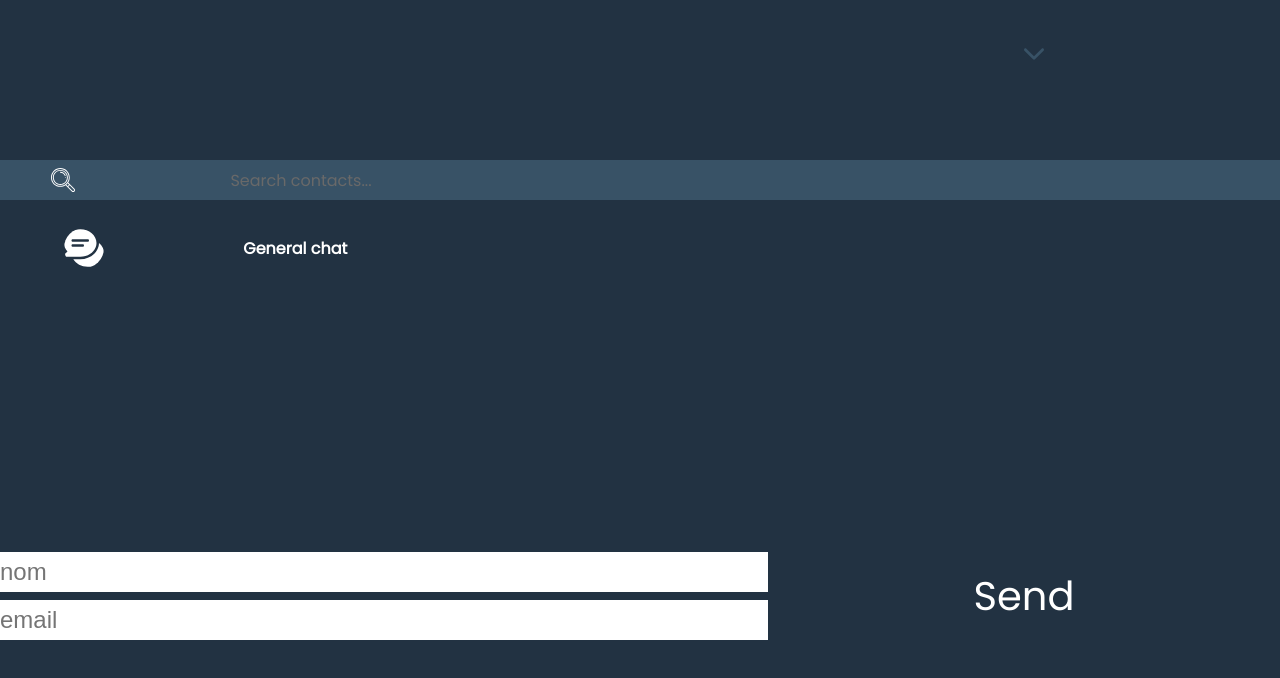
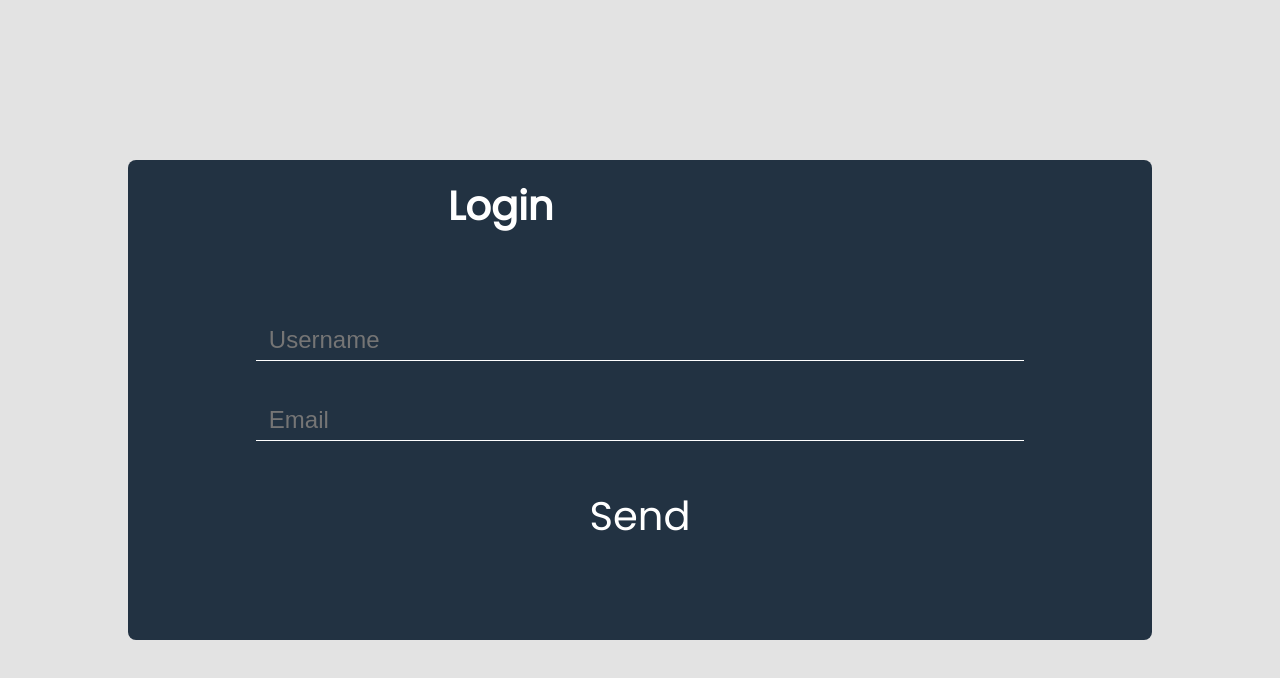
Before and after one commit to Coyls/workshopsocket, a website: page public/index.html in a window 1280 px wide. Drawn offline with Linux system fonts and the light colour scheme; no server answers.

Commit message:
new login page

```diff
--- a/index.js
+++ b/index.js
@@ -40,11 +40,11 @@ io.on('connection', (socket) => {
         const index = users.findIndex(user => user.userId === socket.id)
 
         if (index !== -1) {
+            io.to(users[index].room).emit('participants' , users)
             io.to(users[index].room).emit('connect message', ` ${users[index].name} vient de se déconnecter de ${users[index].room}`)
             users.splice(index, 1)
         }
 
-        io.to(users[index].room).emit('participants' , users)
     })
 });
 
--- a/public/app.js
+++ b/public/app.js
@@ -11,7 +11,7 @@ const wait = (delay) => {
 const people = document.querySelector("#people");
 const messages = document.querySelector("#messages")
 const message = document.querySelector("#message")
-const mainMessage = document.querySelector("#mainMessage")
+const loginPage = document.querySelector("#loginPage")
 people.innerHTML += `
     <div class="user">
         <div class="imgUser">
@@ -53,6 +53,10 @@ messages.onclick = () => {
     message.style.left = "0vw"
 }
 
+const sendLogin = document.querySelector("#sendForm")
+sendLogin.onclick = () => {
+    loginPage.style.display = "none"
+}
 
 
 // -------------------------------- connection -------------------------------- //
--- a/public/index.html
+++ b/public/index.html
@@ -12,6 +12,24 @@
 <body>
 
 <!------------------------ Login page / Home ------------------------>
+
+<div id="loginPage">
+
+    <div id="loginDiv">
+
+        <h1 id="loginTitle">Login</h1>
+
+        <form id="formLogin">
+            <input type="text" name="nom" placeholder="Username" autocomplete="off" id="name">
+            <br/>
+            <input type="text" name="email" placeholder="Email" id="email">
+            <button id="sendForm">Send</button>
+        </form>
+
+    </div>
+
+</div>
+
 <div id="people">
     <header id="headerCompte">
         <div id="imgCompte">
@@ -26,13 +44,6 @@
             <input type="text" id="searchBar" placeholder="Search contacts...">
         </form>
     </header>
-
-    <form id="formLogin">
-        <input type="text" name="nom" placeholder="nom" autocomplete="off" id="name">
-        <br/>
-        <input type="text" name="email" placeholder="email" id="email">
-        <button id="sendForm">Send</button>
-    </form>
 </div>
 
 <!------------------------------ Chat ------------------------------>
--- a/public/style.css
+++ b/public/style.css
@@ -7,6 +7,104 @@ body {
     height: 100vh;
     width: 100vw;
 }
+
+/*---------------------------------------------Login Page-----------------------------------------*/
+
+#loginPage{
+    position: absolute;
+    top: 0;
+    left: 0;
+    height: 100vh;
+    width: 100vw;
+    background-color: rgb(227, 227, 227);
+    z-index: 5;
+}
+
+#loginDiv {
+    position: absolute;
+    top: 20vh;
+    left: 10vw;
+    height: 60vh;
+    width: 80vw;
+    background-color: #223242;
+    border-radius: 1vh;
+}
+
+#loginTitle {
+    position: absolute;
+    top: 2vh;
+    left: 25vw;
+    font-size: 5vh;
+    font-family: Poppins, serif;
+    color: #FFFFFF;
+}
+
+#name {
+    position: absolute;
+    top: 20vh;
+    left: 10vw;
+    height: 5vh;
+    width: 60vw;
+    font-size: 3vh;
+    outline: none;
+    border: none;
+    text-decoration: none;
+    border-bottom: 0.2vh solid #FFFFFF;
+    background-color: #223242;
+    color: #FFFFFF;
+    text-indent: 1vw;
+}
+
+#email {
+    position: absolute;
+    top: 30vh;
+    left: 10vw;
+    height: 5vh;
+    width: 60vw;
+    font-size: 3vh;
+    outline: none;
+    border: none;
+    text-decoration: none;
+    border-bottom: 0.2vh solid #FFFFFF;
+    background-color: #223242;
+    color: #FFFFFF;
+    text-indent: 1vw;
+}
+
+#name:focus, #email:focus {
+    outline: none;
+}
+
+input:-webkit-autofill,
+input:-webkit-autofill:hover,
+input:-webkit-autofill:focus,
+input:-webkit-autofill:active  {
+    transition: background-color 5000s;
+    -webkit-text-fill-color: #fff !important;
+}
+
+#sendForm {
+    position: absolute;
+    top: 40vh;
+    left: 15vw;
+    height: 9vh;
+    width: 50vw;
+    font-size: 5vh;
+    outline: none;
+    border: none;
+    color: #FFFFFF;
+    font-family: Poppins, serif;
+    background-color: #223242;
+}
+
+#sendForm:hover {
+    background-color: #FFFFFF;
+    color: #385266;
+    cursor: pointer;
+
+}
+
+/*---------------------------------------------People----------------------------------------------*/
 
 #people {
     position: fixed;
@@ -131,6 +229,9 @@ h1, h2 {
     overflow: hidden;
 }
 
+/*---------------------------------------------Message---------------------------------------------*/
+
+
 #message {
     position: absolute;
     top: 0;
@@ -197,7 +298,14 @@ h1, h2 {
     width: 100vw;
 }
 
-/*//////////////////////////////////////////////////////////////////////////////////////////////////////*/
+.connectionMessage {
+    position: relative;
+    justify-content: center;
+    text-align: center;
+    color: dimgrey;
+    font-size: 2vh;
+    opacity: 0.7;
+}
 
 #formMessage {
     background-color: #223242;
@@ -281,52 +389,6 @@ h1, h2 {
     z-index: 1;
 }
 
-#name {
-    position: absolute;
-    top: 69vh;
-    left: 0;
-    height: 5vh;
-    width: 60vw;
-    font-size: 3vh;
-    outline: none;
-    border: none;
-}
-
-#email {
-    position: absolute;
-    top: 75vh;
-    left: 0;
-    height: 5vh;
-    width: 60vw;
-    font-size: 3vh;
-    outline: none;
-    border: none;
-}
-
-#name:focus, #email:focus {
-    outline: none;
-}
-
-#sendForm {
-    position: absolute;
-    top: 69vh;
-    left: 60vw;
-    height: 11vh;
-    width: 40vw;
-    font-size: 5vh;
-    outline: none;
-    border: none;
-    color: #FFFFFF;
-    font-family: Poppins, serif;
-    background-color: #223242;
-}
-
-#sendForm:hover {
-    background-color: #385266;
-    cursor: pointer;
-
-}
-
 /*-------------------------------------- li message --------------------------------------- */
 .message-container {
     display: flex;
@@ -390,12 +452,3 @@ h1, h2 {
     font-size: 1.5vh;
     font-family: Poppins, serif;
 }
-
-.connectionMessage {
-    position: relative;
-    justify-content: center;
-    text-align: center;
-    color: dimgrey;
-    font-size: 2vh;
-    opacity: 0.7;
-}
```
